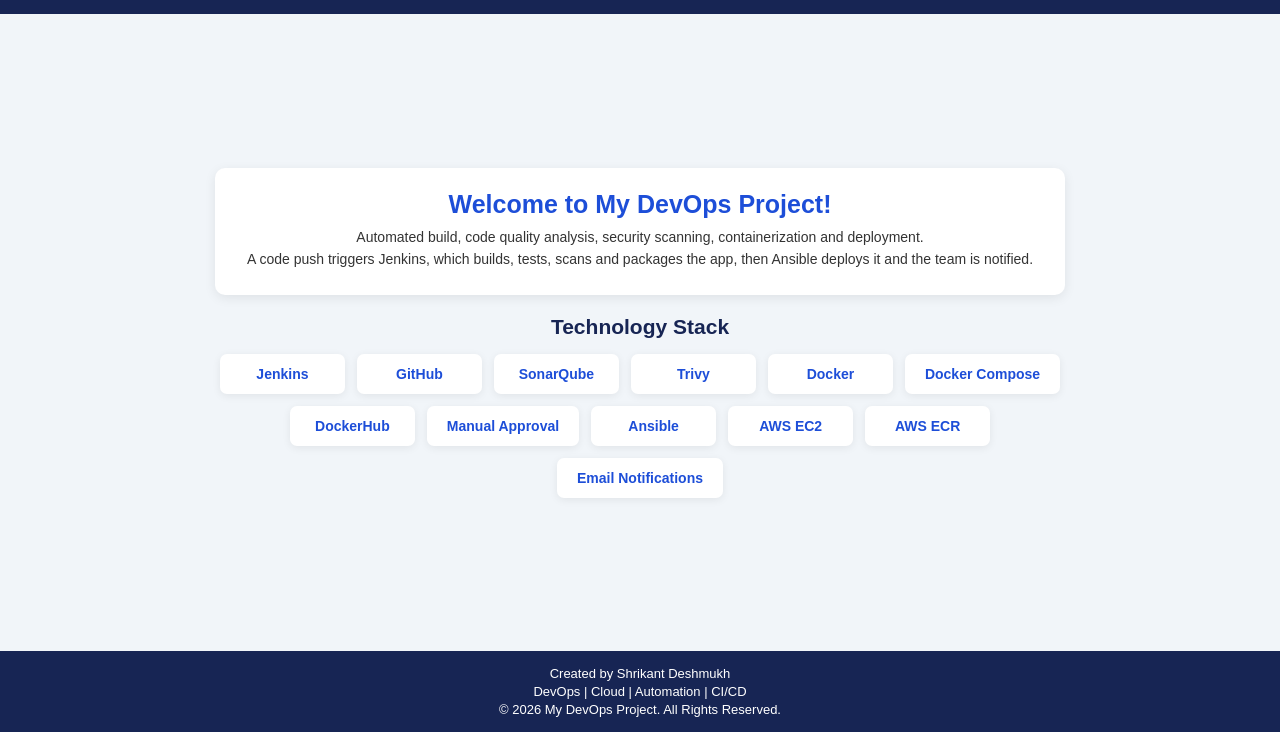
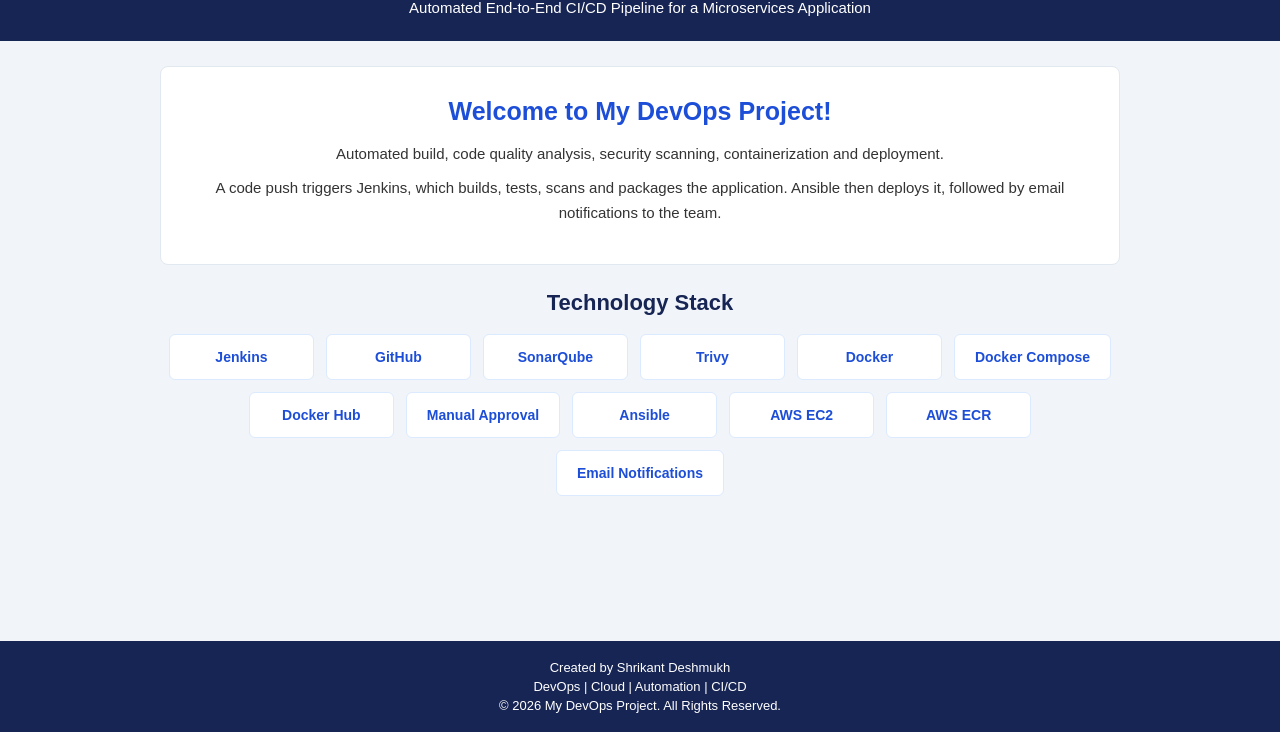
Before and after one commit to shreevdeshmukh/sonarqube-demo-new, a plain HTML site: page index.html in a window 1280 px wide. Shown: the part 68-800 px from the top of the page. Drawn offline with Linux system fonts and the light colour scheme.

Commit message:
uodated the index file

```diff
--- a/index.html
+++ b/index.html
@@ -3,6 +3,7 @@
   <head>
     <meta charset="UTF-8" />
     <meta name="viewport" content="width=device-width, initial-scale=1.0" />
+
     <title>My DevOps Project</title>
 
     <style>
@@ -13,71 +14,71 @@
       }
 
       body {
-        font-family: Arial, sans-serif;
+        font-family: Arial, Helvetica, sans-serif;
         background: #f1f5f9;
         color: #333;
         min-height: 100vh;
         display: flex;
         flex-direction: column;
-        overflow: hidden;
       }
 
+      /* Header */
       header {
         background: #172554;
         color: white;
         text-align: center;
-        padding: 16px 10px;
+        padding: 25px 15px;
       }
 
       header h1 {
-        font-size: 26px;
-        margin-bottom: 3px;
+        font-size: 30px;
+        margin-bottom: 8px;
       }
 
       header p {
-        font-size: 14px;
+        font-size: 15px;
       }
 
+      /* Main Content */
       main {
         flex: 1;
-        display: flex;
-        flex-direction: column;
-        justify-content: center;
-        align-items: center;
-        padding: 15px;
-        gap: 20px;
+        width: 100%;
+        max-width: 1000px;
+        margin: auto;
+        padding: 25px 20px;
       }
 
+      /* Welcome Section */
       .welcome {
         background: white;
-        width: 100%;
-        max-width: 850px;
         text-align: center;
-        padding: 22px 15px;
-        border-radius: 10px;
-        box-shadow: 0 3px 12px rgba(0, 0, 0, 0.08);
+        padding: 30px 20px;
+        border-radius: 8px;
+        margin-bottom: 25px;
+        border: 1px solid #e2e8f0;
       }
 
       .welcome h2 {
         color: #1d4ed8;
         font-size: 25px;
-        margin-bottom: 10px;
+        margin-bottom: 15px;
       }
 
       .welcome p {
-        font-size: 14px;
-        margin: 6px 0;
+        font-size: 15px;
+        line-height: 1.7;
+        margin: 8px 0;
       }
 
+      /* Technology Stack */
       .tech-stack {
         text-align: center;
-        width: 100%;
       }
 
       .tech-stack h2 {
         color: #172554;
-        margin-bottom: 15px;
-        font-size: 21px;
+        font-size: 22px;
+        margin-bottom: 18px;
       }
 
       .cards {
@@ -85,83 +86,72 @@
         flex-wrap: wrap;
         justify-content: center;
         gap: 12px;
-        max-width: 850px;
-        margin: auto;
       }
 
       .card {
         background: white;
-        padding: 12px 20px;
-        border-radius: 7px;
-        min-width: 125px;
+        color: #1d4ed8;
+        padding: 14px 20px;
+        min-width: 145px;
+        border: 1px solid #dbeafe;
+        border-radius: 6px;
         font-size: 14px;
         font-weight: bold;
-        color: #1d4ed8;
-        box-shadow: 0 2px 8px rgba(0, 0, 0, 0.07);
       }
 
+      .card:hover {
+        background: #eaf2ff;
+        border-color: #1d4ed8;
+      }
+
+      /* Footer */
       footer {
         background: #172554;
         color: white;
         text-align: center;
-        padding: 12px;
+        padding: 15px 10px;
         font-size: 13px;
+        margin-top: 15px;
       }
 
       footer p {
-        margin: 3px;
+        margin: 4px;
       }
 
-      @media (max-height: 600px) {
-        header {
-          padding: 9px;
+      /* Responsive Design */
+      @media (max-width: 600px) {
+        header h1 {
+          font-size: 24px;
         }
 
         main {
-          gap: 10px;
-          padding: 8px;
-        }
-
-        .welcome {
-          padding: 12px;
-        }
-
-        .cards {
-          gap: 7px;
-        }
-
-        .card {
-          padding: 7px 12px;
-        }
-
-        footer {
-          padding: 7px;
-        }
-      }
-
-      @media (max-width: 500px) {
-        body {
-          overflow: auto;
+          padding: 18px 12px;
         }
 
         .welcome h2 {
           font-size: 21px;
         }
 
+        .cards {
+          gap: 8px;
+        }
+
         .card {
-          min-width: 105px;
-          padding: 10px;
+          min-width: 120px;
+          padding: 12px;
         }
       }
     </style>
   </head>
 
   <body>
+    <!-- Header -->
     <header>
-      <h1>### DevOps Project ###</h1>
-      <p>Automated End-to-End CI/CD pipeline for a microservices application</p>
+      <h1>DevOps Project</h1>
+      <p>Automated End-to-End CI/CD Pipeline for a Microservices Application</p>
     </header>
 
+    <!-- Main Content -->
     <main>
       <section class="welcome">
         <h2>Welcome to My DevOps Project!</h2>
@@ -173,10 +163,12 @@
 
         <p>
           A code push triggers Jenkins, which builds, tests, scans and packages
-          the app, then Ansible deploys it and the team is notified.
+          the application. Ansible then deploys it, followed by email
+          notifications to the team.
         </p>
       </section>
 
+      <!-- Technology Stack -->
       <section class="tech-stack">
         <h2>Technology Stack</h2>
 
@@ -187,7 +179,7 @@
           <div class="card">Trivy</div>
           <div class="card">Docker</div>
           <div class="card">Docker Compose</div>
-          <div class="card">DockerHub</div>
+          <div class="card">Docker Hub</div>
           <div class="card">Manual Approval</div>
           <div class="card">Ansible</div>
           <div class="card">AWS EC2</div>
@@ -197,6 +189,7 @@
       </section>
     </main>
 
+    <!-- Footer -->
     <footer>
       <p>Created by Shrikant Deshmukh</p>
       <p>DevOps | Cloud | Automation | CI/CD</p>
```
